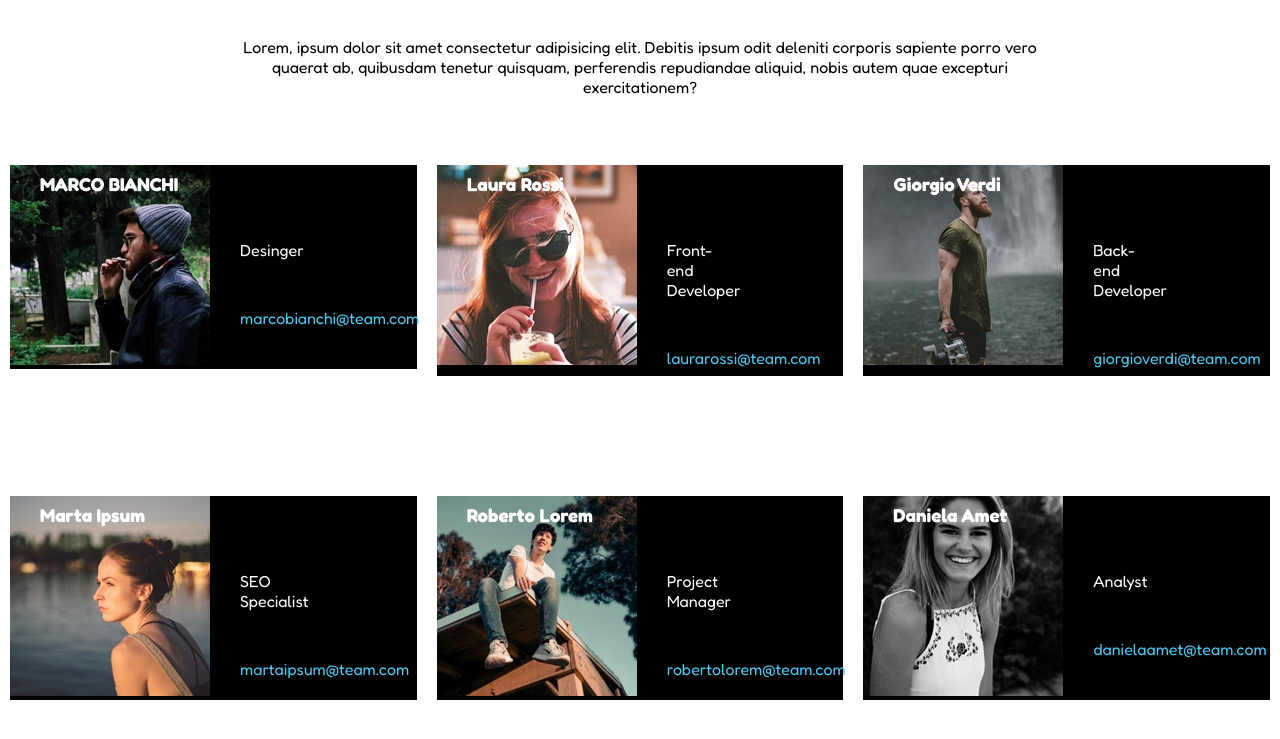
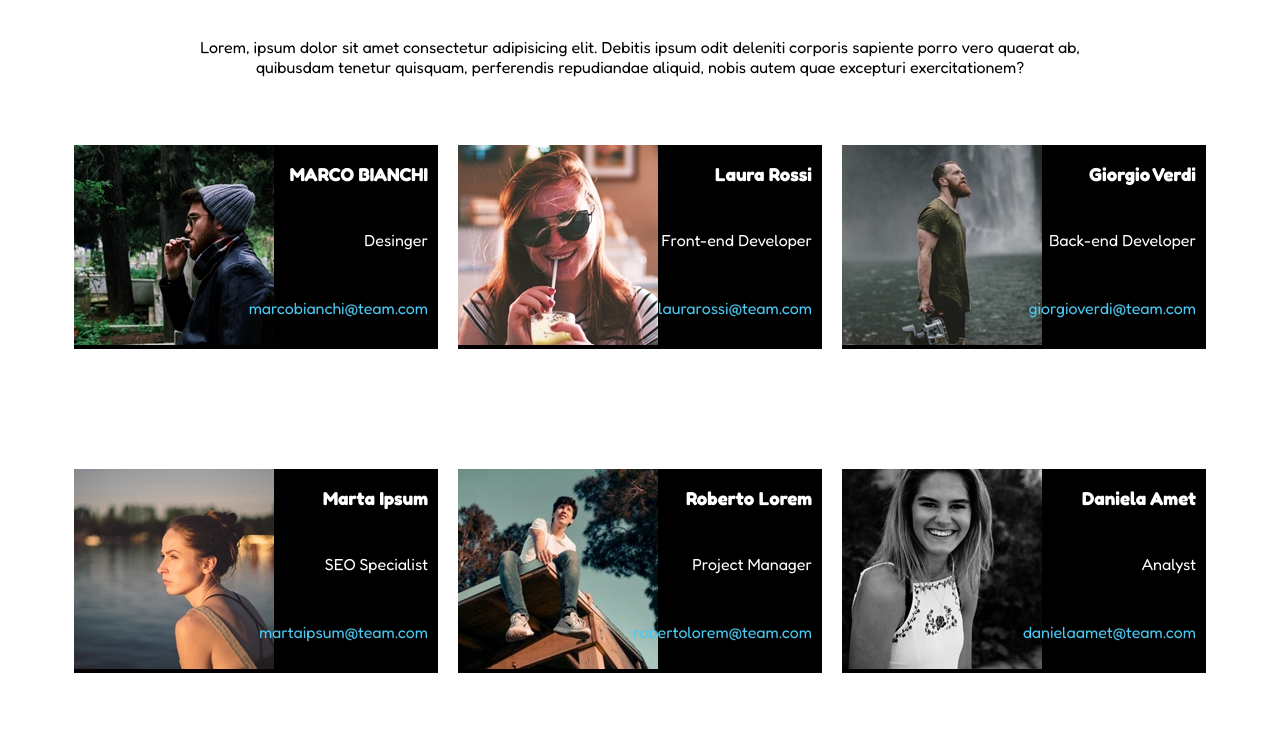
Before and after one commit to Andreeaciobota/html-css-float-cards, a plain HTML site: page index.html in a window 1280 px wide. Shown: the part 57-796 px from the top of the page. Drawn offline with Linux system fonts and the light colour scheme.

Commit message:
esercizio finito

```diff
--- a/css/style.css
+++ b/css/style.css
@@ -10,11 +10,13 @@ body{
 }
 
 .container{
-  width: 70;
+  width: 90%;
   margin: auto;
   background-color: white;
 }
 header{
+  width: 70%;
+  margin: auto;
   text-align: center;
 }
 
@@ -26,8 +28,6 @@ h1{
 }
 p{
   margin-top: 40px;
-  margin-right: 230px;
-  margin-left: 230px;
 }
 .col{
   float: left;
@@ -62,3 +62,10 @@ p{
   color: rgb(74,201,243)
 
 }
+
+.contenuto{
+  text-align: right;
+  padding: 10px;
+
+
+}
```
